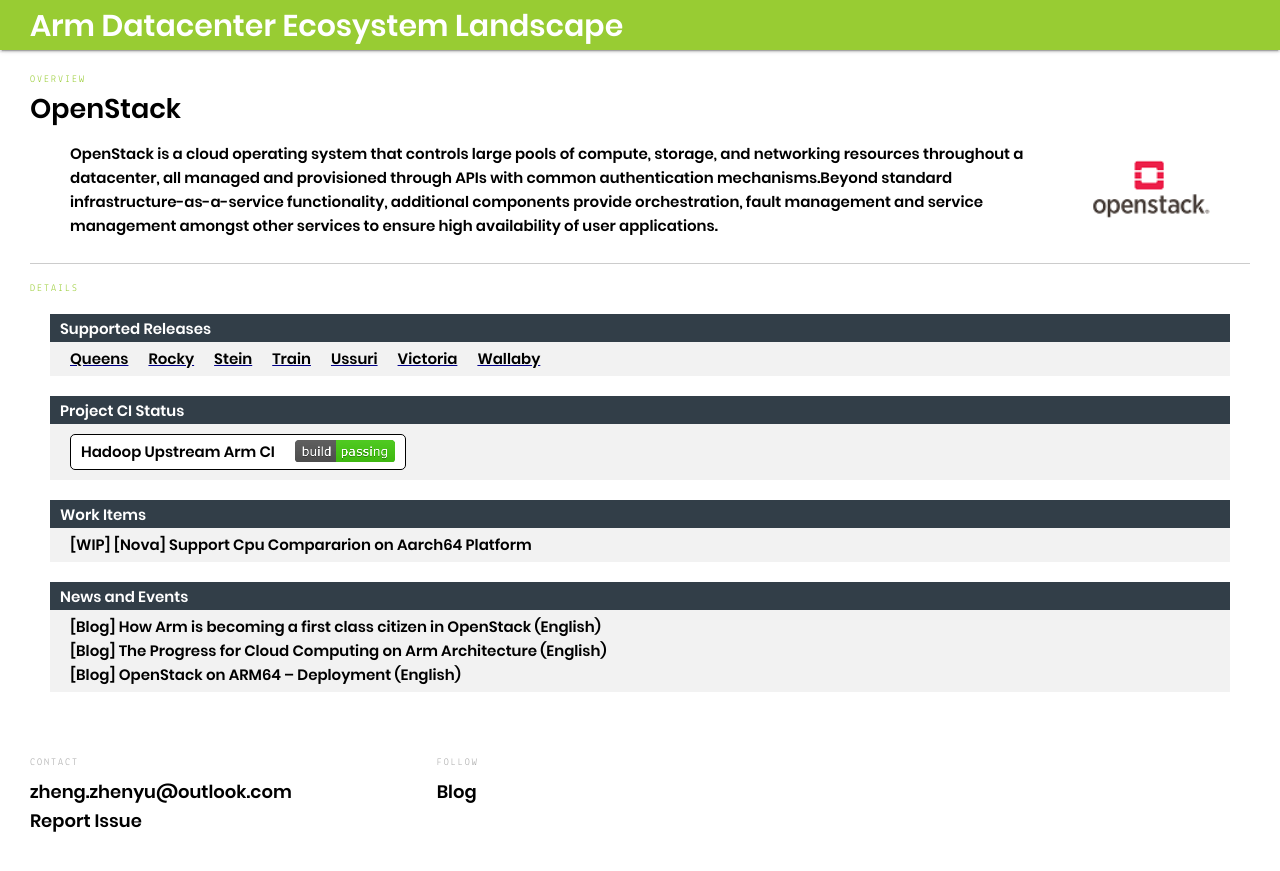
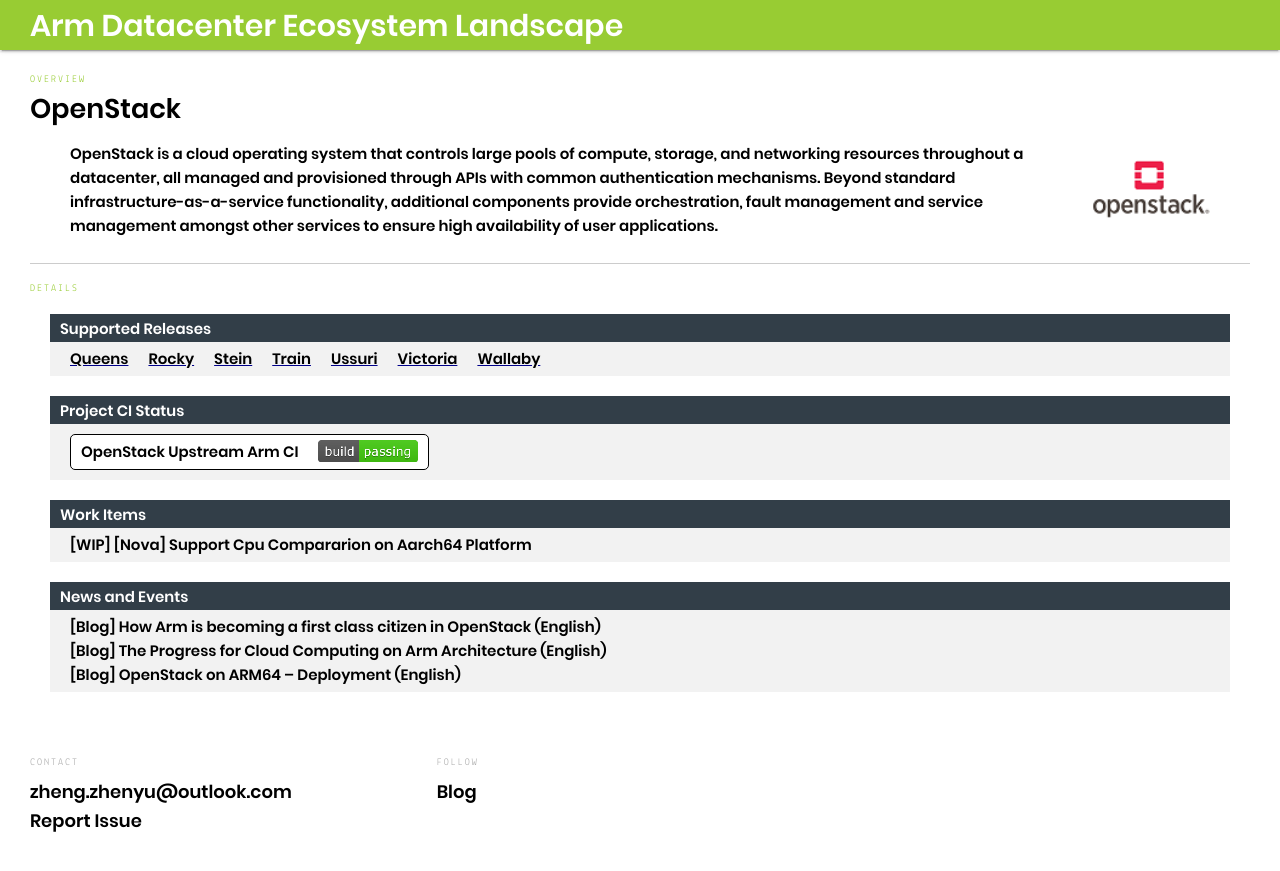
Before and after one commit to kunpengcompute/arm-landscape, a Jekyll site: the page built from _posts/cloud/2021-01-29-OpenStack.md, in a window 1280 px wide and 926 px high. Shown: the top 871 px of the window. Built offline with Jekyll 4.4.1, drawn with Linux system fonts in a browser that asks for light colours.

Commit message:
Fix nit in OpenStack project page (#21)
Fix nit in OpenStack project page.

```diff
--- a/_posts/cloud/2021-01-29-OpenStack.md
+++ b/_posts/cloud/2021-01-29-OpenStack.md
@@ -12,7 +12,7 @@ project:
   ci_url: "https://zuul.opendev.org/t/openstack/status"
   url: "OpenStack"
   logo: "/assets/images/cloud/openstack/logo.png"
-  overview: "OpenStack is a cloud operating system that controls large pools of compute, storage, and networking resources throughout a datacenter, all managed and provisioned through APIs with common authentication mechanisms.Beyond standard infrastructure-as-a-service functionality, additional components provide orchestration, fault management and service management amongst other services to ensure high availability of user applications."
+  overview: "OpenStack is a cloud operating system that controls large pools of compute, storage, and networking resources throughout a datacenter, all managed and provisioned through APIs with common authentication mechanisms. Beyond standard infrastructure-as-a-service functionality, additional components provide orchestration, fault management and service management amongst other services to ensure high availability of user applications."
 
 supported_releases:
   - release:
@@ -39,7 +39,7 @@ supported_releases:
 
 project_ci:
     - CI:
-      title: "Hadoop Upstream Arm CI"
+      title: "OpenStack Upstream Arm CI"
       status: "/assets/images/common/CI_status.png"
       url: "https://zuul.opendev.org/t/openstack/builds?pipeline=check-arm64"
 
```
Also changed, not shown: assets/images/libraries/graddle/logo.png (deleted), assets/images/web/spring/logo.png (deleted).
